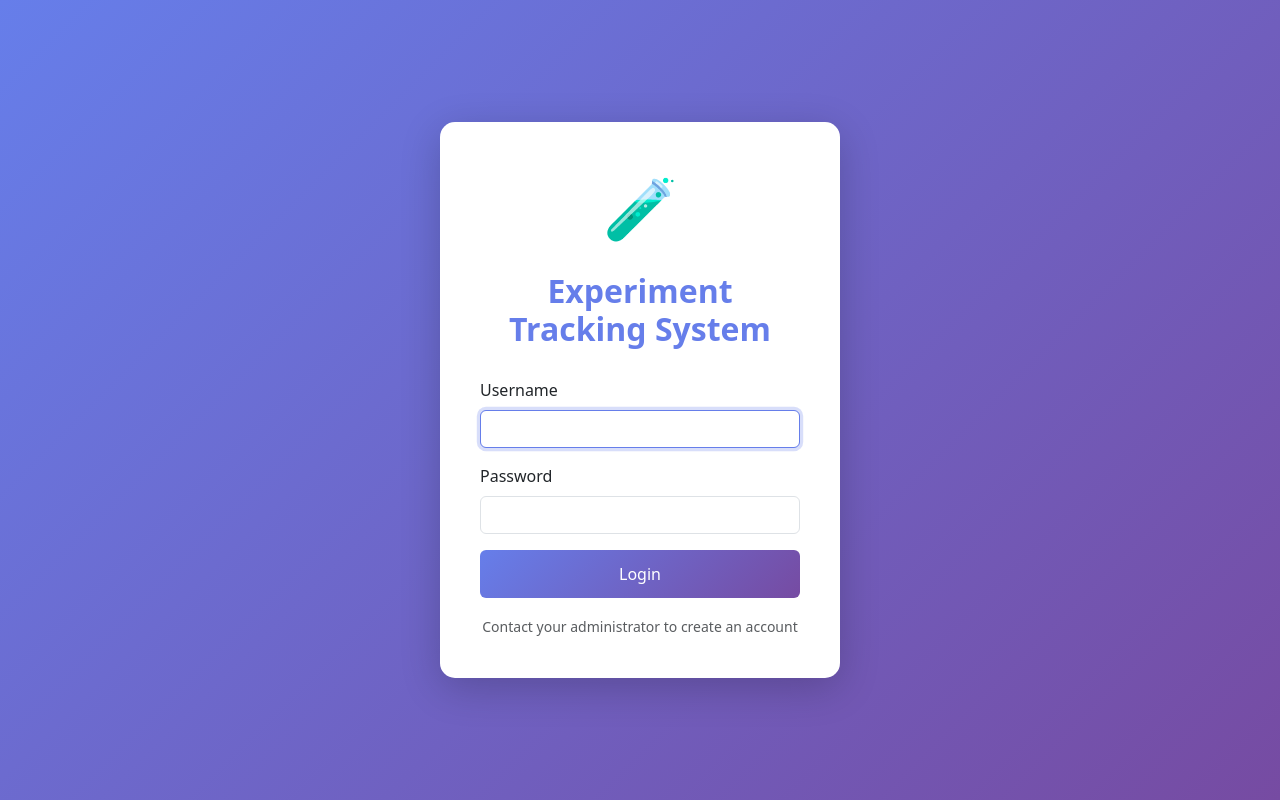
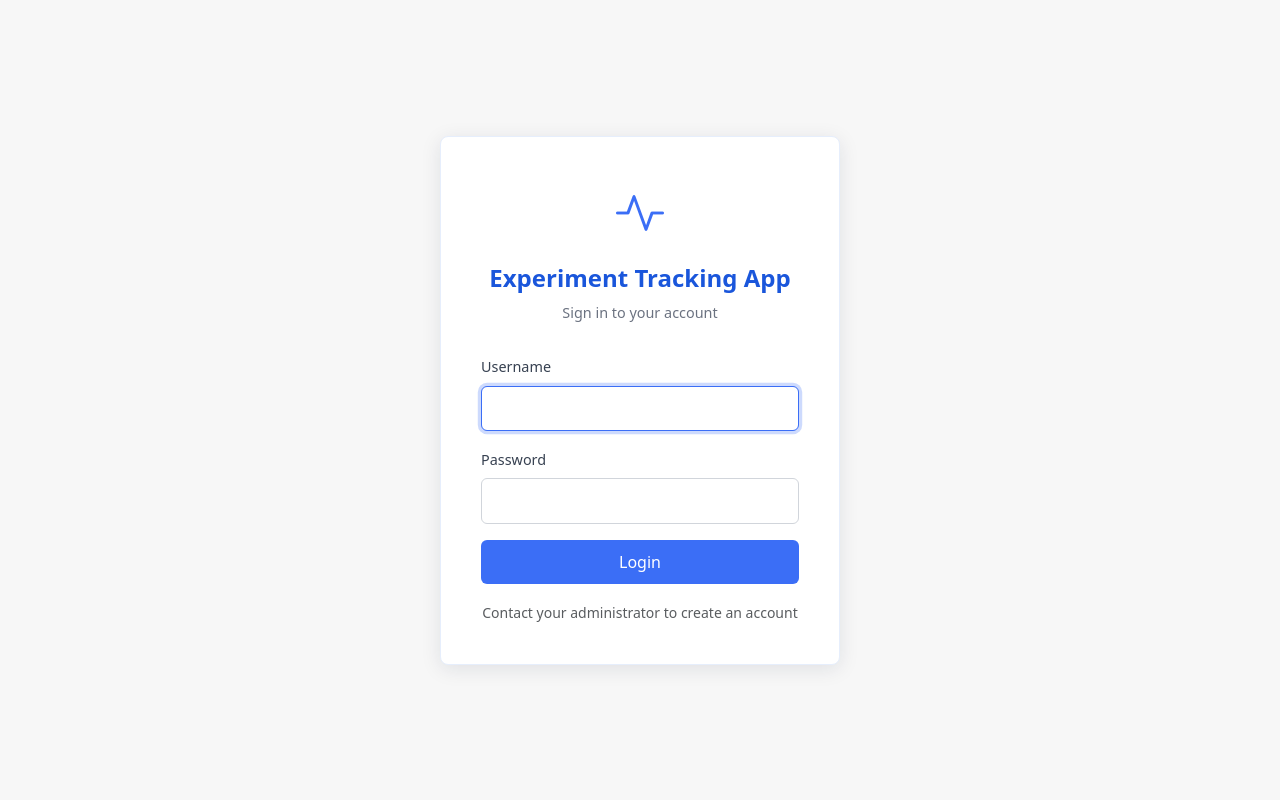
Before and after one commit to lycanzy/atlas, a Django app: page /login/ in a window 1280 px wide. Run offline with Django 5.2, Linux system fonts and the light colour scheme.

Commit message:
changed login screen for a more consistent view

```diff
--- a/experiment_app/experiment_flow/templates/experiment_flow/login.html
+++ b/experiment_app/experiment_flow/templates/experiment_flow/login.html
@@ -5,9 +5,10 @@
     <meta name="viewport" content="width=device-width, initial-scale=1.0">
     <title>Login - Experiment Tracking</title>
     <link href="https://cdn.jsdelivr.net/npm/bootstrap@5.3.0/dist/css/bootstrap.min.css" rel="stylesheet">
+    <link rel="stylesheet" href="https://cdn.jsdelivr.net/npm/bootstrap-icons@1.11.1/font/bootstrap-icons.css">
     <style>
         body {
-            background: linear-gradient(135deg, #667eea 0%, #764ba2 100%);
+            background-color: #f7f7f7;
             height: 100vh;
             display: flex;
             align-items: center;
@@ -15,49 +16,69 @@
         }
         .login-container {
             background: white;
-            border-radius: 15px;
-            box-shadow: 0 10px 40px rgba(0,0,0,0.2);
+            border-radius: 8px;
+            box-shadow: 0 4px 20px rgba(20,30,60,0.1);
             padding: 40px;
             max-width: 400px;
             width: 100%;
+            border: 1px solid #e6eefc;
         }
         .login-title {
             text-align: center;
+            margin-bottom: 10px;
+            color: #1a56db;
+            font-weight: 700;
+            font-size: 1.5rem;
+        }
+        .login-subtitle {
+            text-align: center;
             margin-bottom: 30px;
-            color: #667eea;
-            font-weight: bold;
+            color: #6b7280;
+            font-size: 0.9rem;
         }
         .btn-login {
-            background: linear-gradient(135deg, #667eea 0%, #764ba2 100%);
+            background-color: #3b6ef6;
             border: none;
             color: white;
-            padding: 12px;
+            padding: 10px;
             font-weight: 500;
             width: 100%;
-            transition: transform 0.2s;
+            border-radius: 6px;
+            transition: background-color 0.2s;
         }
         .btn-login:hover {
-            transform: translateY(-2px);
-            box-shadow: 0 5px 15px rgba(102, 126, 234, 0.4);
+            background-color: #2563eb;
+            color: white;
+        }
+        .form-control {
+            border-radius: 6px;
+            padding: 0.6rem 0.75rem;
+            border: 1px solid #d1d5db;
         }
         .form-control:focus {
-            border-color: #667eea;
-            box-shadow: 0 0 0 0.2rem rgba(102, 126, 234, 0.25);
+            border-color: #3b6ef6;
+            box-shadow: 0 0 0 0.2rem rgba(59, 110, 246, 0.25);
+        }
+        .form-label {
+            font-weight: 500;
+            color: #374151;
+            font-size: 0.9rem;
         }
         .experiment-icon {
             text-align: center;
-            font-size: 60px;
-            margin-bottom: 20px;
-            color: #667eea;
+            font-size: 48px;
+            margin-bottom: 15px;
+            color: #3b6ef6;
         }
     </style>
 </head>
 <body>
     <div class="login-container">
         <div class="experiment-icon">
-            🧪
+            <i class="bi bi-activity"></i>
         </div>
-        <h2 class="login-title">Experiment Tracking System</h2>
+        <h2 class="login-title">Experiment Tracking App</h2>
+        <p class="login-subtitle">Sign in to your account</p>
 
         {% if messages %}
             {% for message in messages %}
```
